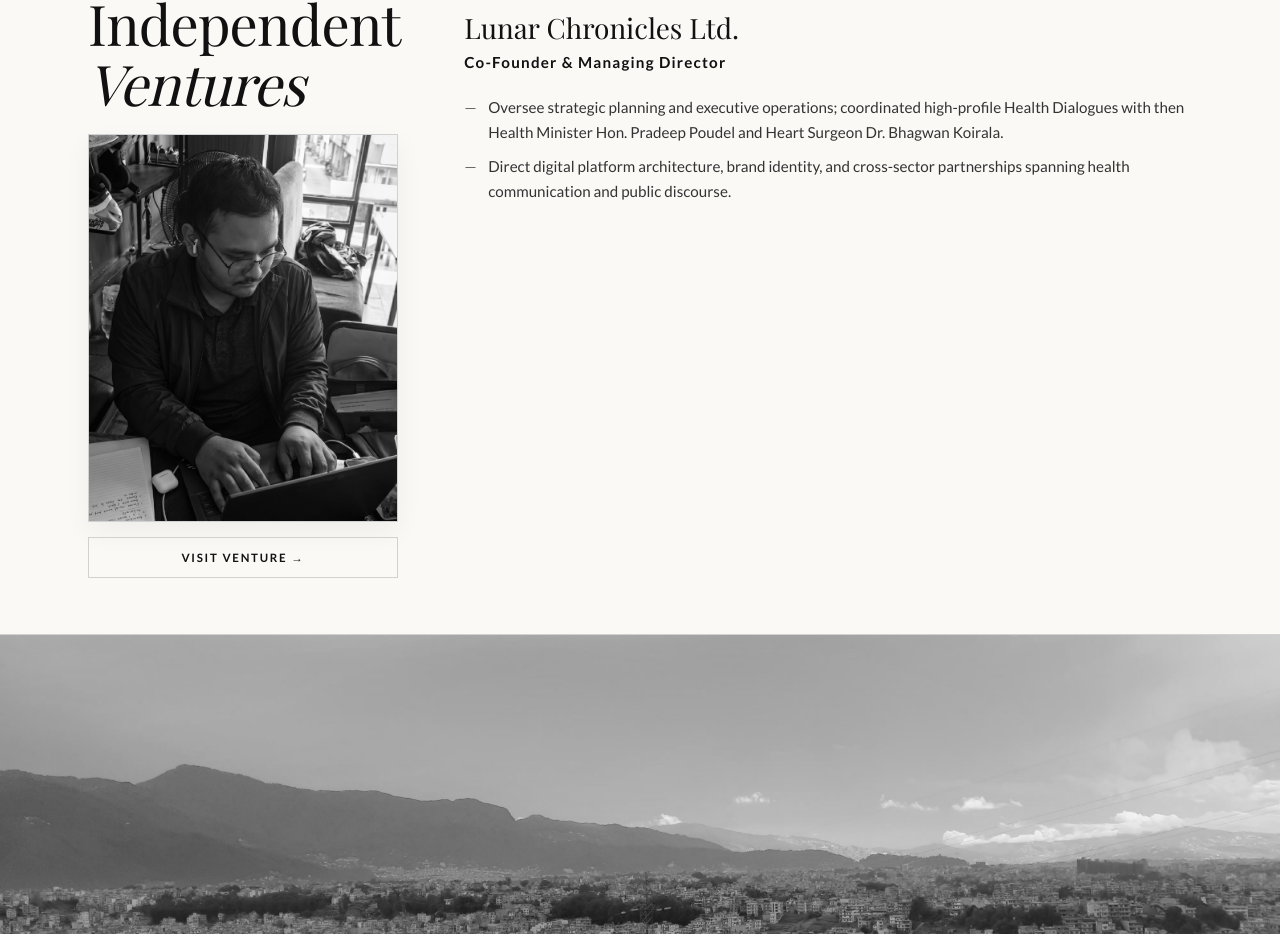
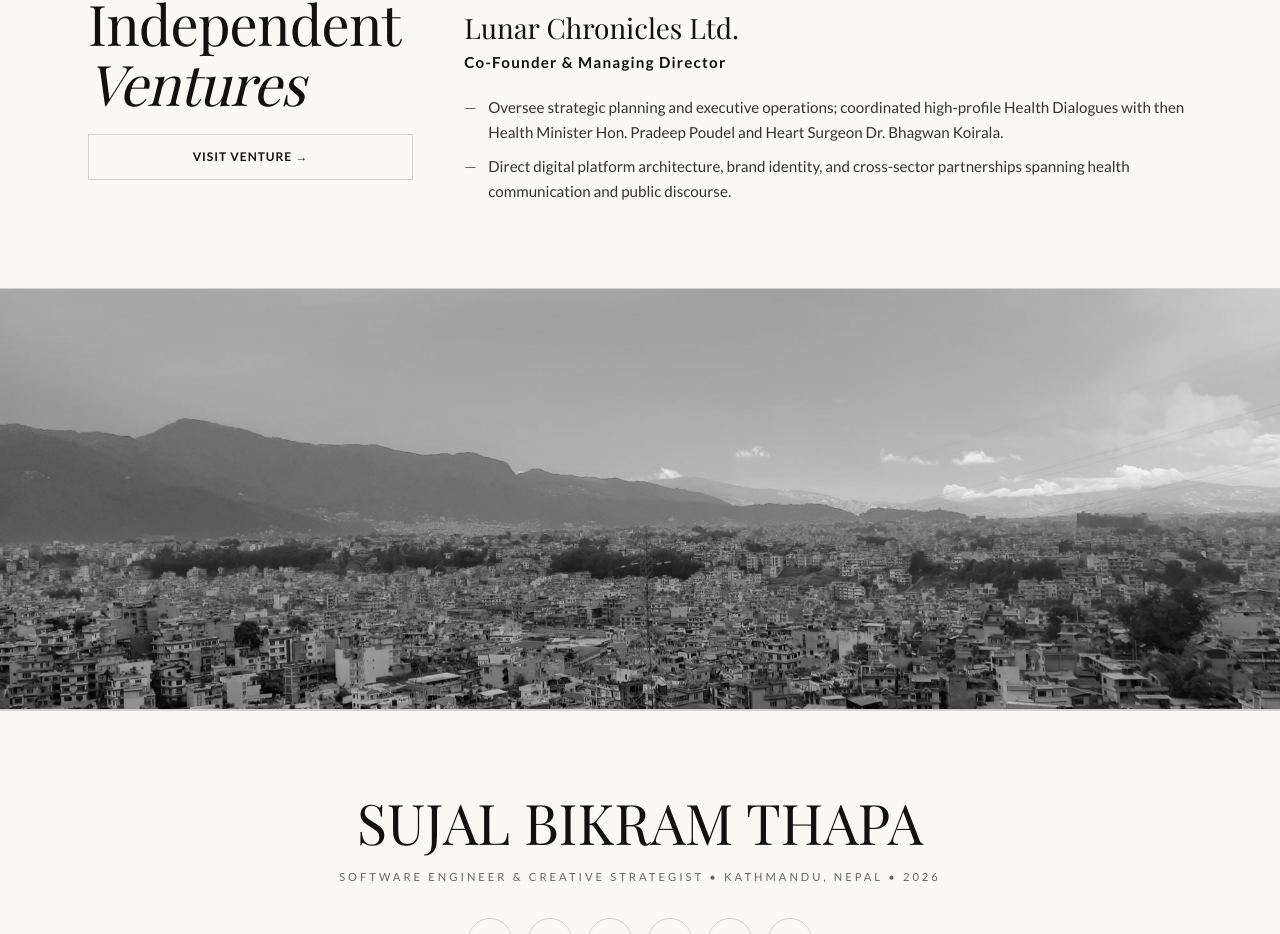
Before and after one commit to sujalbthapa/PortfolioWebsite, a React (Vite) app: page /details in a window 1280 px wide. Shown: the part 7655-8589 px from the top of the page. Built offline with nearby package versions, Linux system fonts and the light colour scheme; a web font is replaced by a local one.

Commit message:
Remove photo from Independent Ventures section and retain only Visit Venture button

```diff
--- a/src/pages/Details.tsx
+++ b/src/pages/Details.tsx
@@ -29,7 +29,6 @@ import photoDebating from '../assets/Sujal Photo/SujalPhoto_Debating.webp';
 import photoParliament from '../assets/Sujal Photo/SujalPhoto_Parliament.webp';
 import photoLanding from '../assets/Sujal Photo/SujalPhoto_Landing.webp';
 import photoRotaract from '../assets/Sujal Photo/Sujal_Rotaract.jpg';
-import photoWorking from '../assets/Sujal Photo/SujalPhoto_Working.webp';
 import photoLandscape from '../assets/Sujal Photo/View_Landscape.jpg';
 
 const sectionIds: SectionId[] = [
@@ -585,22 +584,24 @@ const Details = () => {
           title={<>Independent<br /><em>Ventures</em></>}
           reversed={false}
           sideContent={
-            <div className="side-image-small">
-              <img
-                src={photoWorking}
-                alt="Sujal - Independent Ventures"
-              />
-              <div style={{ marginTop: '1rem', textAlign: 'center' }}>
+            <div>
               <a
                 href="https://lunarchronicles.com.np"
                 target="_blank"
                 rel="noopener noreferrer"
                 className="btn-primary"
-                  style={{ width: '100%', padding: '0.6rem 1.25rem', fontSize: '0.72rem', display: 'inline-flex', justifyContent: 'center' }}
+                style={{
+                  width: '100%',
+                  padding: '0.75rem 1.5rem',
+                  fontSize: '0.75rem',
+                  display: 'inline-flex',
+                  justifyContent: 'center',
+                  letterSpacing: '0.08em',
+                  textAlign: 'center'
+                }}
               >
                 Visit Venture &rarr;
               </a>
-              </div>
             </div>
           }
         >
```
Lines whose indentation alone changed are shown as unchanged.
